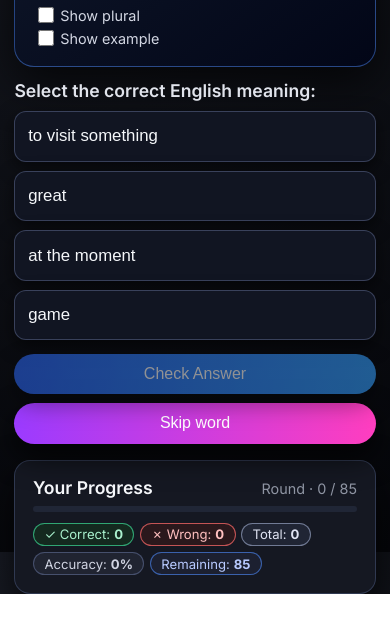
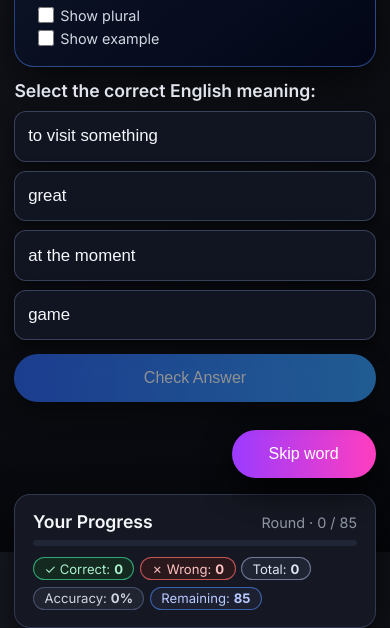
Before and after one commit to Farhad937/german-vocab-app, a plain HTML site: page index.html in a window 390 px wide. Shown: the part 292-920 px from the top of the page. Before the commit the page ends 886 px from the top, so only its background shows below. Drawn offline with Linux system fonts and the light colour scheme.

Commit message:
Separate quiz actions for easier tapping on phones

```diff
--- a/index.html
+++ b/index.html
@@ -74,6 +74,9 @@
     .option-btn--wrong { background: #261119; border-color: #ff6b6b; color: #ffb3b3; box-shadow: 0 12px 26px rgba(255,107,107,0.3); }
     .option-btn--selected { background: #1f2933; border-color: #5ecece; box-shadow: 0 12px 28px rgba(94,206,206,0.45); }
     .actions-row { display: flex; flex-direction: column; gap: 0.55rem; margin-top: 0.4rem; margin-bottom: 0.85rem; }
+    #practice .actions-row { gap: 28px; }
+    #checkBtn, #nextBtn { min-height: 48px; }
+    #nextBtn { align-self: flex-end; width: auto; min-width: 9rem; max-width: 100%; }
     .btn-main, .btn-secondary {
       border-radius: 999px; padding: 0.7rem 1.4rem;
       font-size: 1rem; font-weight: 500; width: 100%;
```
